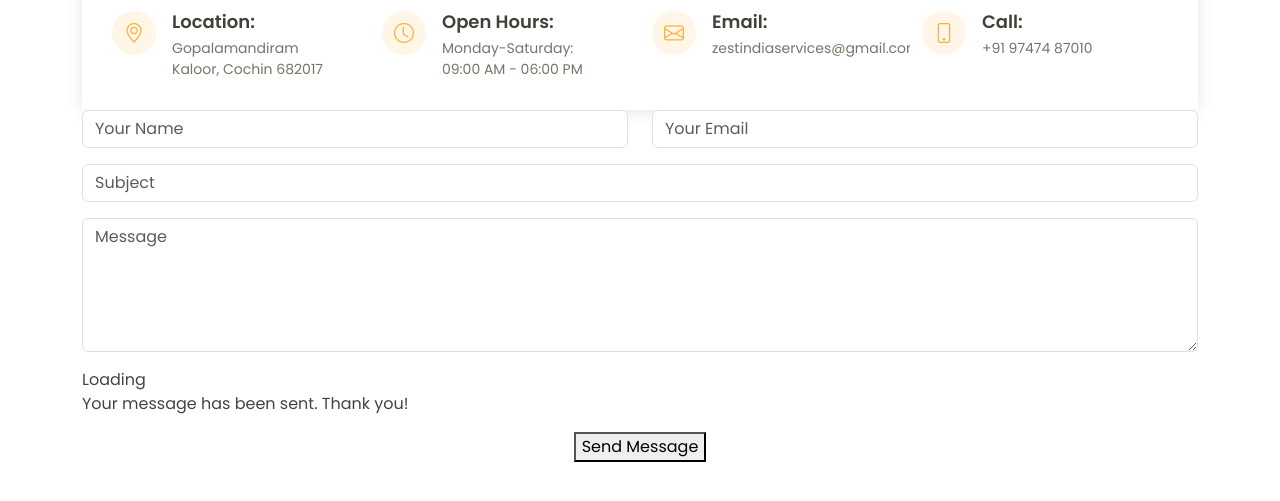
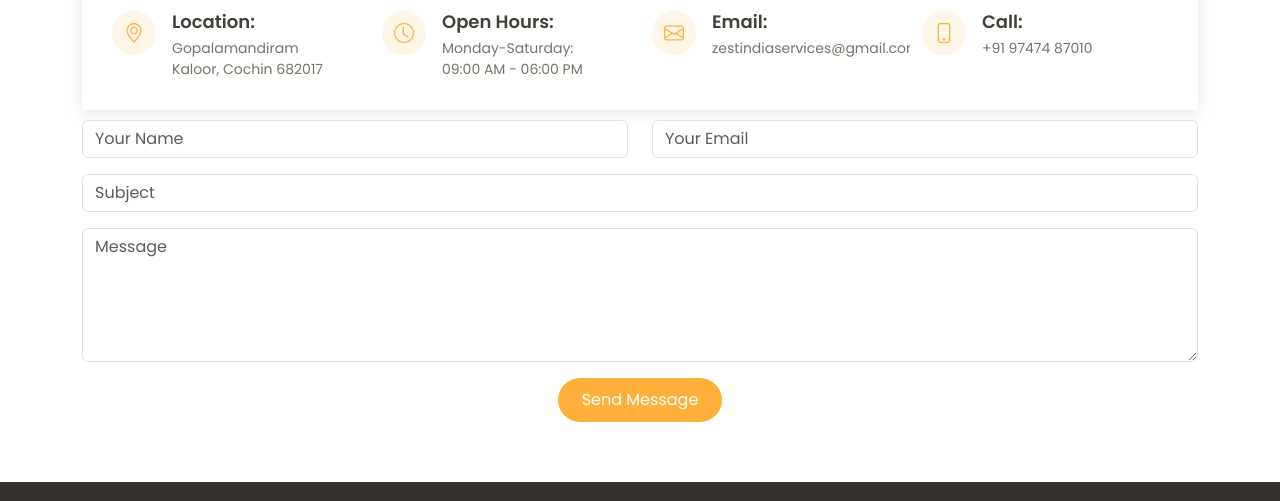
Before and after one commit to jayaraj111/ZestIndia, a plain HTML site: page index.html in a window 1280 px wide. Shown: the part 5570-6071 px from the top of the page. Drawn offline with Linux system fonts and the light colour scheme.

Commit message:
form submission button styling

```diff
--- a/assets/css/style.css
+++ b/assets/css/style.css
@@ -13,6 +13,8 @@ body {
   font-family: "Poppins", sans-serif;
   color: #444444;
 }
+
+
 
 a {
   text-decoration: none;
@@ -1535,6 +1537,15 @@ section {
   border-radius: 50px;
 }
 
+.btnsubmit{
+  background: #ffb03b;
+    border: 0;
+    padding: 10px 24px;
+    color: #fff;
+    transition: 0.4s;
+    border-radius: 50px;
+}
+
 .contact .php-email-form button[type=submit]:hover {
   background: #ffa012;
 }
--- a/index.html
+++ b/index.html
@@ -704,7 +704,7 @@
           </div>
         </div>
 
-        <form id="submit-form" method="POST" action="https://script.google.com/macros/s/AKfycbxz73cjCbGiaf6NMiJsyPeElumuNV7gaqQGT3m50YbC4UJKCZk8I2T_q5vc4-KZWfRqvw/exec"  method="post">
+        <form style="margin-top: 10px;" id="submit-form" method="POST" action="https://script.google.com/macros/s/AKfycbxz73cjCbGiaf6NMiJsyPeElumuNV7gaqQGT3m50YbC4UJKCZk8I2T_q5vc4-KZWfRqvw/exec"  method="post">
           <div class="row">
             <div class="col-md-6 form-group">
               <input type="text" name="name" class="form-control" id="name" placeholder="Your Name" required>
@@ -719,12 +719,12 @@
           <div class="form-group mt-3">
             <textarea class="form-control" name="message" rows="5" placeholder="Message" required></textarea>
           </div>
-          <div class="my-3">
-            <div class="loading">Loading</div>
-            <div class="error-message"></div>
-            <div class="sent-message">Your message has been sent. Thank you!</div>
+           <div class="my-3 " style="margin-top: 5px;">
+           <!-- <div class="loading">Loading</div>
+            <div class="error-message"></div> -->
+            <!-- <div class="sent-message">Your message has been sent. Thank you!</div> -->
           </div>
-          <div class="text-center"><button type="submit" value="Submit">Send Message</button></div>
+          <div class="text-center"><button class="btnsubmit" type="submit" value="Submit">Send Message</button></div>
         </form>
 
       </div>
```
